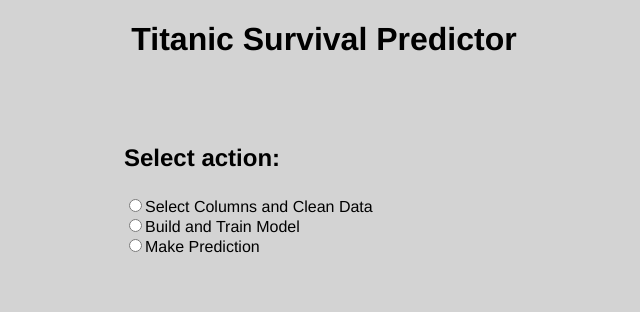
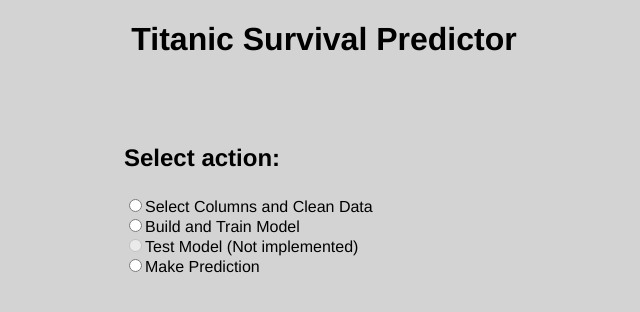
Before and after one commit to guideraa/titanic2, a Flask app: page / in a window 1280 px wide. Shown: the top 312 px of the page, without its empty margins (84-724 px from the left). Run offline with Flask 2, Linux system fonts and the light colour scheme; parts of the project's set-up code (start-up, migrations or seed data) failed here and were passed over.

Commit message:
Added a radio button to test model, but is is not implemented and is disabled.

```diff
--- a/templates/main.html
+++ b/templates/main.html
@@ -35,6 +35,7 @@
                     <p style="text-align: left;">
                         <input type="radio" name="actionradio" id="radioaction1" value="1" onclick="selectClean();">Select Columns and Clean Data <br>
                         <input type="radio" name="actionradio" id="radioaction2" value="2" onclick="buildTrain();">Build and Train Model<br>
+                        <input type="radio" name="actionradio" id="radioaction2a" value="2" disabled>Test Model (Not implemented)<br>
                         <input type="radio" name="actionradio" id="radioaction3" value="3" onclick="predict();">Make Prediction</p><br>
 
                     </p>
```
